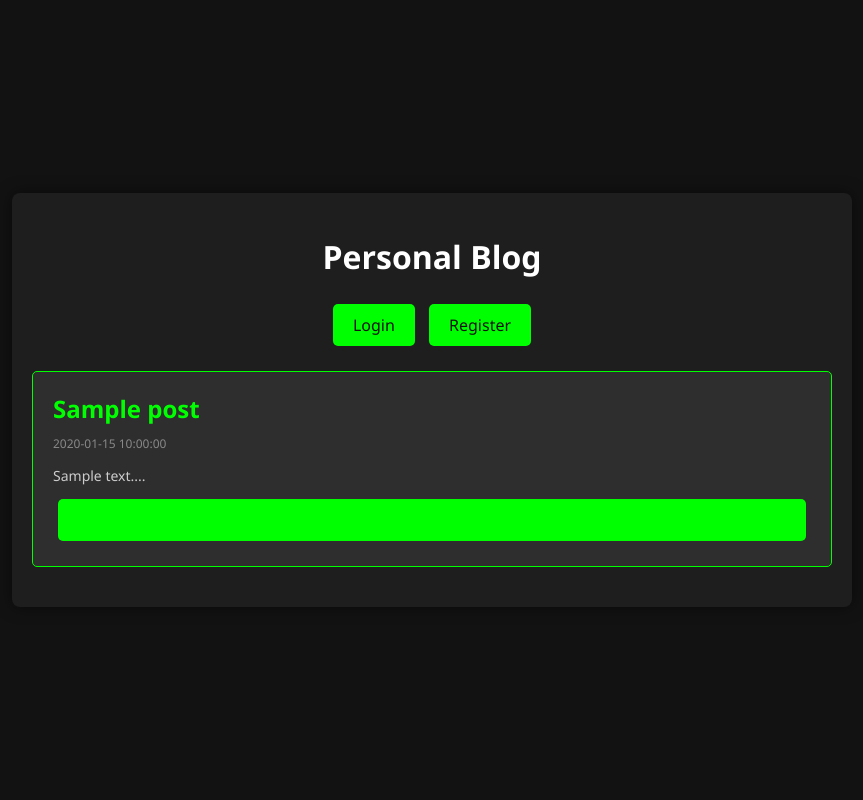
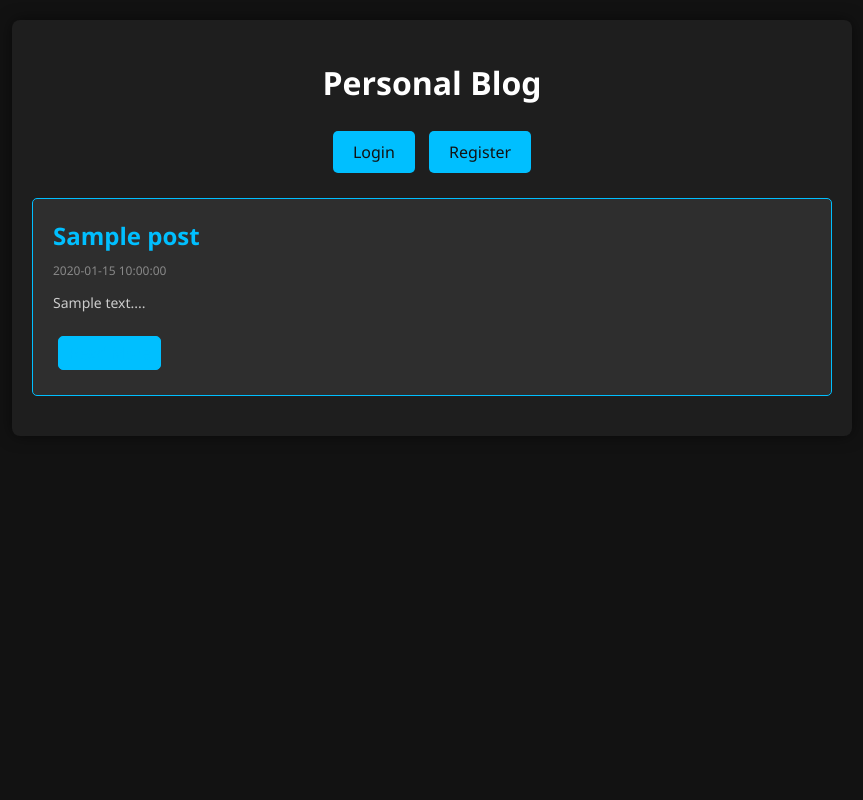
Before and after one commit to ImGooball/PHPBlogSite, a PHP site: page /index.php in a window 1280 px wide. Shown: the whole page, without its empty margins (208-1071 px from the left). Run offline with PHP 8.4, Linux system fonts and the light colour scheme; tables that the repository leaves empty or names only in its code hold one stand-in row (values such as "Sample post").

Commit message:
Changed theming to light blue for less contrast

```diff
--- a/styles.css
+++ b/styles.css
@@ -6,8 +6,9 @@ body {
     padding: 0;
     display: flex;
     justify-content: center;
-    align-items: center;
-    height: 100vh;
+    align-items: flex-start; /* Change align-items to flex-start */
+    min-height: 100vh;
+    overflow: auto; /* Ensure the page is scrollable */
 }
 
 .container {
@@ -26,7 +27,7 @@ body {
 }
 
 .post, .comment {
-    border: 1px solid #00ff00; /* Matrix-style green */
+    border: 1px solid #00bfff; /* Light blue */
     margin-bottom: 20px;
     padding: 20px;
     text-align: left;
@@ -37,7 +38,7 @@ body {
 .post h2, .comment p {
     margin: 0;
     font-size: 1.5em;
-    color: #00ff00; /* Matrix-style green */
+    color: #00bfff; /* Light blue */
 }
 
 .post p, .comment p {
@@ -52,21 +53,25 @@ body {
 }
 
 .post a {
-    display: block;
-    color: #00ff00; /* Matrix-style green */
+    display: inline-block; /* Change display to inline-block */
+    color: #00bfff; /* Light blue */
     text-decoration: none;
     margin-top: 10px;
+    padding: 5px 10px; /* Add padding */
+    border: 1px solid #00bfff; /* Light blue border */
+    border-radius: 5px; /* Add border radius */
 }
 
 .post a:hover {
-    text-decoration: underline;
+    background-color: #00bfff; /* Light blue on hover */
+    color: #121212; /* Dark background color on hover */
 }
 
 .btn {
     display: inline-block;
     padding: 10px 20px;
     color: #121212;
-    background-color: #00ff00; /* Matrix-style green */
+    background-color: #00bfff; /* Light blue */
     border: none;
     border-radius: 5px;
     text-decoration: none;
@@ -76,7 +81,7 @@ body {
 }
 
 .btn:hover {
-    background-color: #00cc00; /* Darker green on hover */
+    background-color: #00a3cc; /* Darker blue on hover */
 }
 
 .btn-delete {
@@ -102,7 +107,7 @@ form textarea {
     width: 100%;
     padding: 10px;
     margin-top: 5px;
-    border: 1px solid #00ff00; /* Matrix-style green */
+    border: 1px solid #00bfff; /* Light blue */
     border-radius: 5px;
     font-size: 14px;
     background-color: #1e1e1e;
```
